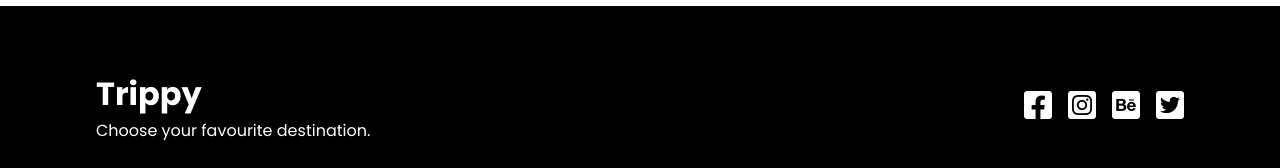
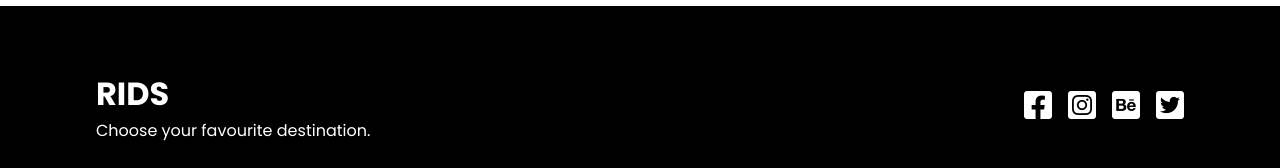
Before and after one commit to IshaanChhabra/Travel_Website, a React (Create React App) app: page / in a window 1280 px wide. Shown: the part 2428-2596 px from the top of the page. Built offline with nearby package versions, Linux system fonts and the light colour scheme.

Commit message:
Update Footer.js

```diff
--- a/src/components/Footer.js
+++ b/src/components/Footer.js
@@ -5,7 +5,7 @@ const Footer = () => {
     <div className="footer">
       <div className="top">
         <div>
-          <h1>Trippy</h1>
+          <h1>RIDS</h1>
           <p>Choose your favourite destination.</p>
         </div>
         <div>
```
